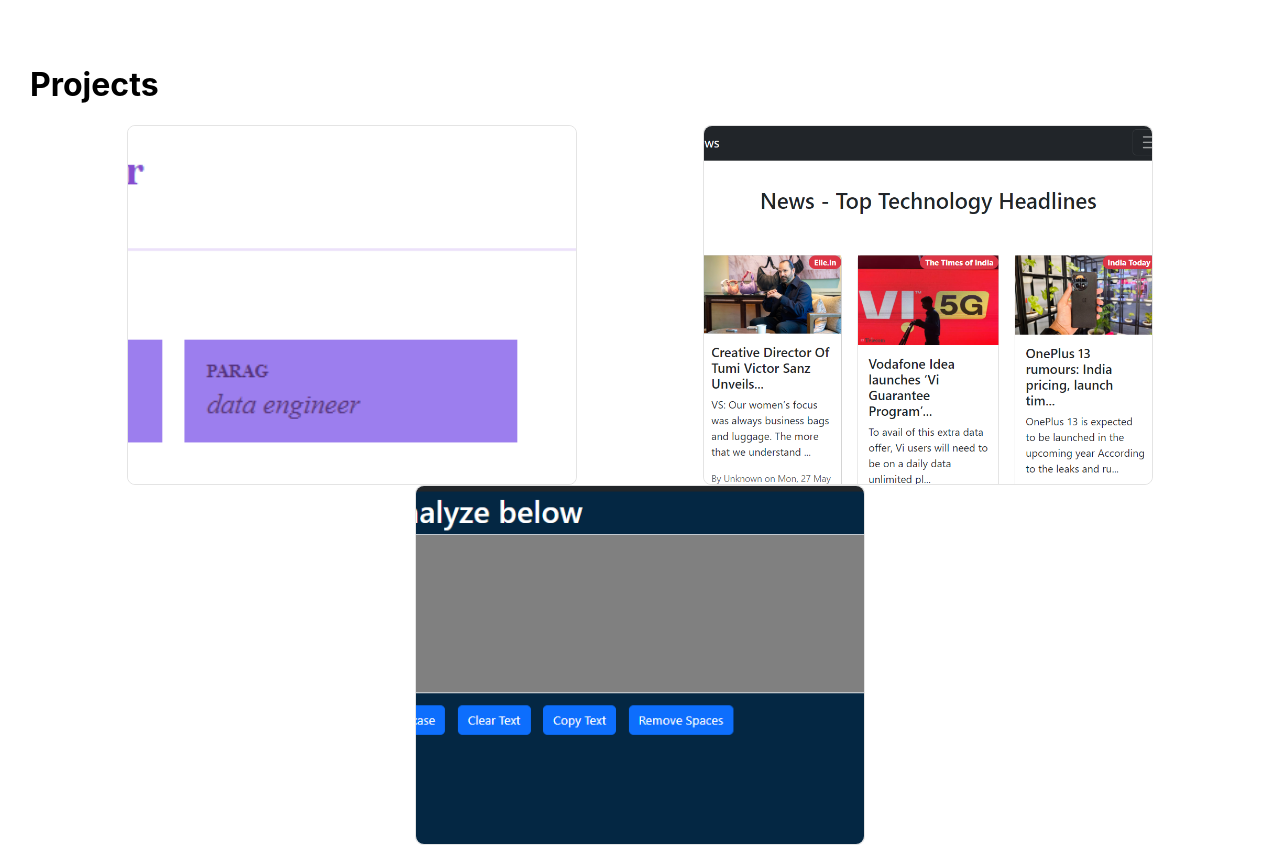
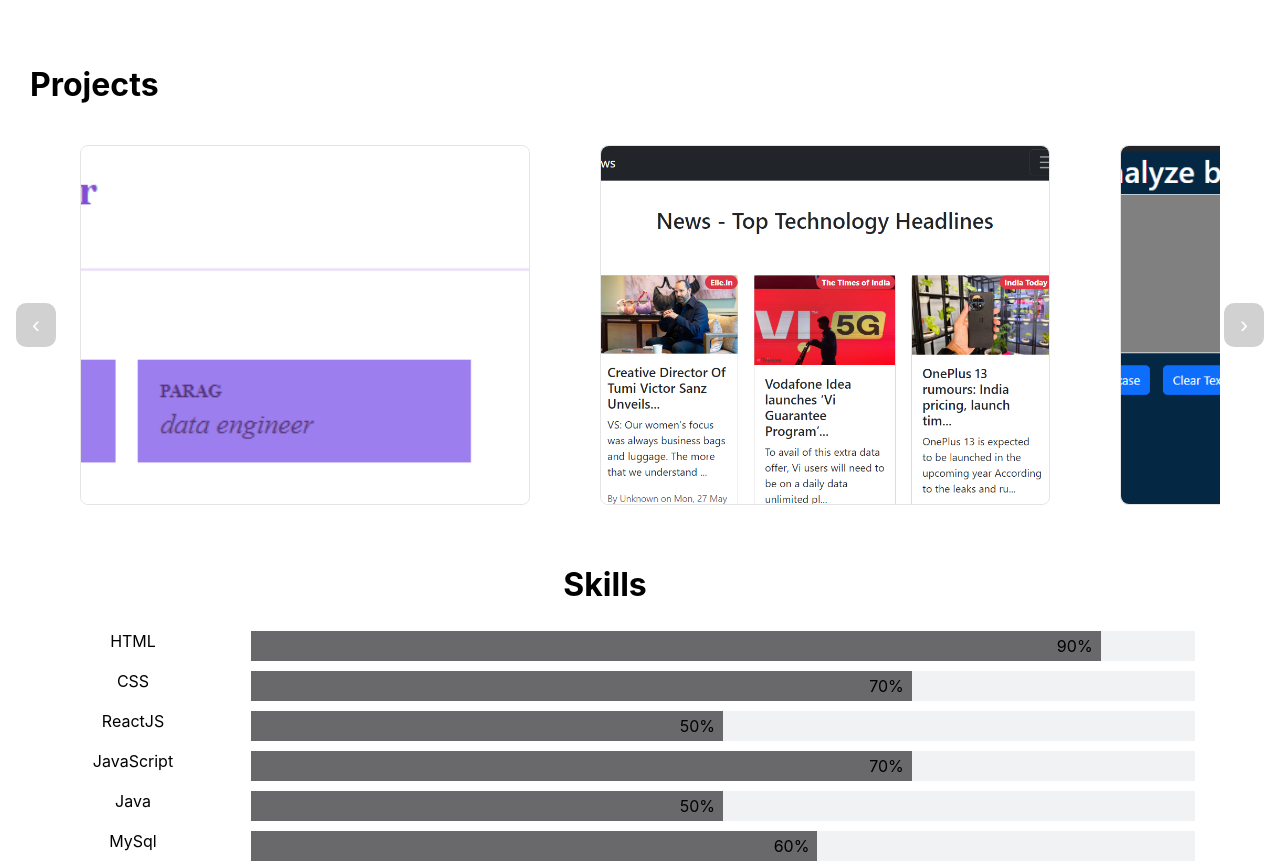
Before and after one commit to ganeshshelkeGCS/Personal-Portfolio, a React (Create React App) app: page / in a window 1280 px wide. Shown: the part 940-1803 px from the top of the page. Built offline with nearby package versions, Linux system fonts and the light colour scheme.

Commit message:
added IMDB Project and added slide bar for scrolling

```diff
--- a/src/components/Projects/Projects.jsx
+++ b/src/components/Projects/Projects.jsx
@@ -1,34 +1,37 @@
 import React from "react";
 import styles from "./Projects.module.css";
-
 import projects from "./data/Data";
 
 export default function Projects() {
   return (
-    <div
-      className={styles.container}
-      id="project"
-      title="Click on Explore button to get more Info"
-    >
+    <div className={styles.container} id="project" title="Click on Explore button to get more Info">
       <div className={styles.projectHeading}>
         <h1>Projects</h1>
       </div>
 
-<div className={styles.cardsContainer} >
+      <div className={styles.sliderContainer}>
+        <button className={styles.prevButton}>&#8249;</button>
+        <div className={styles.cardsContainer}>
           {projects.map((project, index) => (
             <div className={styles.card} key={index}>
-          <div className={styles.imageBox} >
+              <div className={styles.imageBox}>
                 <img src={project.image} alt={project.title} />
               </div>
               <div className={styles.content}>
                 <h2>{project.title}</h2>
                 <p>{project.description}</p>
                 <p>{project.technologies.join(", ")}</p>
-            <button className={styles.exploreProjects}><a href={project.explore} target="_blank">Explore</a></button>
+                <button className={styles.exploreProjects}>
+                  <a href={project.explore} target="_blank" rel="noopener noreferrer">
+                    Explore
+                  </a>
+                </button>
               </div>
             </div>
           ))}
         </div>
+        <button className={styles.nextButton}>&#8250;</button>
+      </div>
     </div>
   );
 }
--- a/src/components/Projects/Projects.module.css
+++ b/src/components/Projects/Projects.module.css
@@ -1,6 +1,6 @@
 :root {
-  --var1:  hidden;
-  --var2:  visible;
+  --var1: hidden;
+  --var2: visible;
 }
 
 .container {
@@ -13,10 +13,22 @@
   width: 100px;
 }
 
+.sliderContainer {
+  width: 100%;
+  overflow: hidden;
+  position: relative;
+
+}
+
 .cardsContainer {
   display: flex;
-  flex-wrap: wrap;
-  justify-content: space-evenly;
+  overflow-x: auto;
+  scroll-behavior: smooth;
+  padding: 20px;
+  margin-left: 60px;
+  margin-right: 60px;
+  gap: 70px;
+  scrollbar-width: none;
 }
 
 .card {
@@ -28,6 +40,8 @@
   display: flex;
   flex-direction: row;
   border: 1px solid rgb(228, 228, 228);
+  flex: 0 0 auto;
+  scroll-snap-align: start;
 }
 
 .card .imageBox {
@@ -36,7 +50,7 @@
   border-radius: inherit;
 }
 
-.card .imageBox img{
+.card .imageBox img {
   width: 100%;
   height: 100%;
   object-fit: cover;
@@ -57,11 +71,11 @@
 
 .card:hover img {
   filter: grayscale(1) brightness(0.5);
+}
 
-  }
-.card:hover::after{
-    opacity: 0;
-    inset: 20px;
+.card:hover::after {
+  opacity: 0;
+  inset: 20px;
 }
 
 .content {
@@ -73,11 +87,11 @@
   text-align: center;
 }
 
-.content h2, content p {
+.content h2,
+.content p {
   opacity: 0;
   transition: 0.4s 0.2s ease;
   color: #d1d1d1;
-
 }
 
 .content h2 {
@@ -94,29 +108,26 @@
   color: #d1d1d1;
   transform: translateY(50%);
   visibility: var(--var1);
-
 }
 
-.card:hover .content h2{
+.card:hover .content h2 {
   scale: 1;
   opacity: 1;
-
 }
 
-.card:hover .content p{
+.card:hover .content p {
   scale: 1;
   opacity: 1;
   visibility: var(--var2);
   font-size: 17px;
 }
 
-
 .card:hover .content p {
   opacity: 1;
   transform: translateY(0);
 }
 
- .exploreProjects {
+.exploreProjects {
   width: 70px;
   height: 28px;
   border-radius: 4px;
@@ -133,3 +144,25 @@
   visibility: var(--var2);
   font-size: 15px;
 }
+
+.prevButton,
+.nextButton {
+  position: absolute;
+  top: 50%;
+  transform: translateY(-50%);
+  font-size: 24px;
+  padding: 8px 16px;
+  background-color: #d1d1d2;
+  color: white;
+  border: none;
+  cursor: pointer;
+  border-radius: 10px;
+}
+
+.prevButton {
+  left: 16px;
+}
+
+.nextButton {
+  right: 16px;
+}
--- a/src/components/Projects/data/Data.jsx
+++ b/src/components/Projects/data/Data.jsx
@@ -1,6 +1,9 @@
+import ImdbClone from "../../../images/image.png";
 import ReactPoster from "../../../images/image2.png";
-import NewsApi from "../../../images/image.png";
 import TextUtils from "../../../images/image3.png";
+import NewsApi from "../../../images/image4.png";
+
+
 
 const projects = [
   {
@@ -27,6 +30,14 @@
     technologies: ["HTML ", "CSS ", "ReactJS ", "BootStrap "],
     explore: "https://ganeshshelkegcs.github.io/TextUtilities/",
   },
+  {
+    title: "IMDB Clone",
+    description:
+      "IMDb (Internet Movie Database) is an extensive online database of information related to films, television programs, home videos, and streaming content.",
+    image: ImdbClone,
+    technologies: ["Next.Js ", "Tailwind-CSS ", "IMDB API "],
+    explore: "https://github.com/ganeshshelkeGCS/IMDB-using-next.JS",
+  },
 ];
 
 export default projects;
```
Also changed, not shown: src/images/image.png, src/images/image4.png (added). Lines whose indentation alone changed are shown as unchanged.
